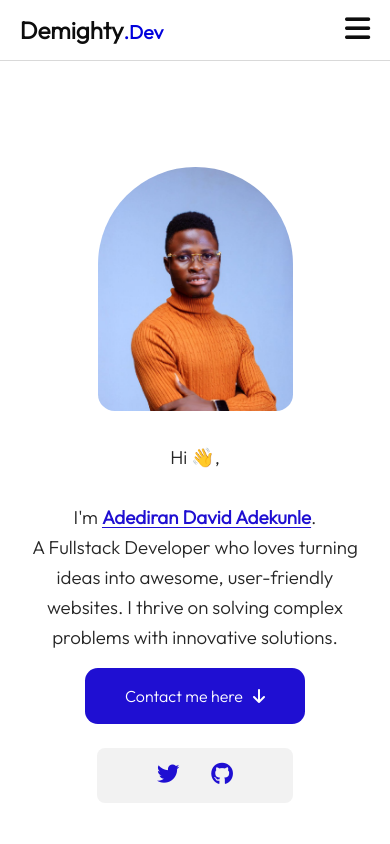
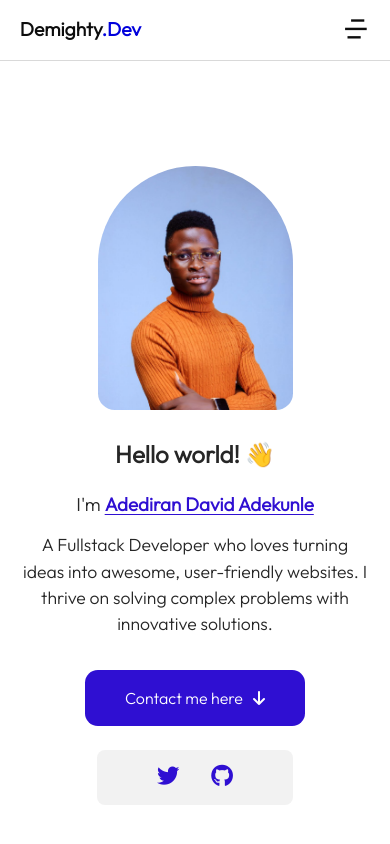
Before and after one commit to Demighty-dev/my-portfolio, a plain HTML site: page index.html in a window 390 px wide. Shown: the top 844 px of the page. Drawn offline with nearby package versions, Linux system fonts and the light colour scheme.

Commit message:
update made

```diff
--- a/css/main.css
+++ b/css/main.css
@@ -26,7 +26,7 @@ nav {
 .navLogo p{
     color: var(--color-gray-900);
     font-weight: 600;
-    font-size: 1.5rem;
+    font-size: 1.2rem;
 }
 
 .navLogo p .logoSpan{
@@ -93,6 +93,11 @@ header {
     margin-inline: auto;
 }
 
+.headerContent h2 {
+    font-weight: 600;
+    font-size: 1.5rem;
+}
+
 .headerContent h3 {
     margin-bottom: 0.7rem;
     font-weight: 500;
@@ -105,6 +110,7 @@ header {
 
 .headerContent p {
     margin: 0.8rem 0 2rem;
+    font-size: 1.1rem;
 }
 
 .headerCta {
@@ -197,7 +203,6 @@ header {
 .aboutCard h4 {
     margin: 1rem 0 0.8rem;
 }
-
 
 .aboutCard small {
     font-size: 0.7rem;
--- a/css/mediaquery.css
+++ b/css/mediaquery.css
@@ -98,6 +98,7 @@
 
     .aboutContainer {
         grid-template-columns: 1fr;
+        padding-inline: .6rem;
     }
 
     .aboutImage {
@@ -119,6 +120,8 @@
     .serviceContainer {
         grid-template-columns: 1fr;
         gap: 2rem;
+        padding-inline: .6rem;
+
     }
 
     .servicesRight {
@@ -166,6 +169,8 @@
     .contactContainer {
         grid-template-columns: 1fr;
         gap: 3rem;
+        justify-content: center;
+        align-items: center;
     }
 
     .contactList {
--- a/css/reset.css
+++ b/css/reset.css
@@ -30,7 +30,7 @@
 
     --transition: all 300ms ease;
 
-    --primary-hue: 245;
+    --primary-hue: 250;
     --color-primary: hsl(var(--primary-hue), 87%, 44%);
     --color-nav-bg: hsla(var(--primary-hue), 0%, 100%, 0.4);
     --color-gray-100: hsl(var(--primary-hue), 0%, 100%);
--- a/index.html
+++ b/index.html
@@ -42,23 +42,26 @@
             </ul>
 
             <div class="navButtons">
-                <button class="navToggleOpen"><i class="fa fa-bars"></i></button>
-                <button class="navToggleClose"><i class="fa fa-close"></i></button>
+                <button class="navToggleOpen"><i class="ri-menu-4-line"></i></button>
+                <button class="navToggleClose"><i class="ri-close-fill"></i></button>
             </div>
         </div>
      </nav>
     <!-- ---- Nav Section Ends----- -->
 
     <!-- ---- Header Section Starts----- -->
-     <header>
+    <header>
         <div class="container headerContainer">
             <article class="headerImage" data-aos="fade-down" data-aos-delay="700">
                 <div><img src="./assets/images/about.jpg" alt="Header Image"></div>
             </article>
             <article class="headerContent" data-aos="fade-right">
-                <h3>Hi 👋, <br><br> I'm <span class="myName">Adediran David Adekunle</span>. <br> A Fullstack Developer who loves turning ideas into awesome, user-friendly websites.
+                <h2>Hello world! 👋</h2> <br>
+                <h3>I'm <span class="myName"> Adediran David Adekunle</span></h3>
+                <p>
+                    A Fullstack Developer who loves turning ideas into awesome, user-friendly websites.
                     I thrive on solving complex problems with innovative solutions.
-                </h3>
+                </p>
                 <div class="headerCta" data-aos="fade-up">
                     <a href="#contact" class="btn btn-primary headerBtn">Contact me here <i class="fas fa-arrow-down"></i></a>
                     <!-- <a href="./assets/images/resume.pdf" class="btn btn-primary headerBtn" download target="_blank">Download CV <i class="fas fa-download"></i> </a>  -->
@@ -101,10 +104,10 @@
 
                 <p>
                     As a goal-oriented Full-Stack Developer, I am committed to building strong, collaborative teams and delivering top-notch solutions. My expertise lies in creating exceptional user interfaces that offer seamless experiences across both mobile and web platforms. My work combines excellence with user satisfaction.
-                        <br><br>
+                    <br><br>
                     🚀 My journey in web development is driven by a deep fascination with the ever-evolving nature of the web. I thrive on transforming creative concepts into responsive, engaging websites while staying ahead in the fast-paced world of modern web technologies.
                 </p>
-                <a href="#contact" class="btn btn-primary">Let’s innovate and create together!</i></a>
+                <a href="#contact" class="btn btn-primary">Let’s create together!</i></a>
 
             </div>
         </div>
--- a/js/data.js
+++ b/js/data.js
@@ -1,9 +1,8 @@
 const servicesData = [
   {
     title: "Frontend Development",
-    category: "frontend",
+    category: "frontend" ,
     description: [
-      '<br>',
       'I specialize in crafting visually appealing and user-friendly interfaces using the latest frontend technologies.',
       'From responsive designs to interactive elements, I ensure seamless user experiences across all devices.',
       'My expertise includes <strong>HTML5</strong>, <strong>CSS3</strong>, <strong>JavaScript</strong>, <strong>React</strong>, <strong>Tailwind CSS</strong>, and <strong>Bootstrap</strong>.',
```
